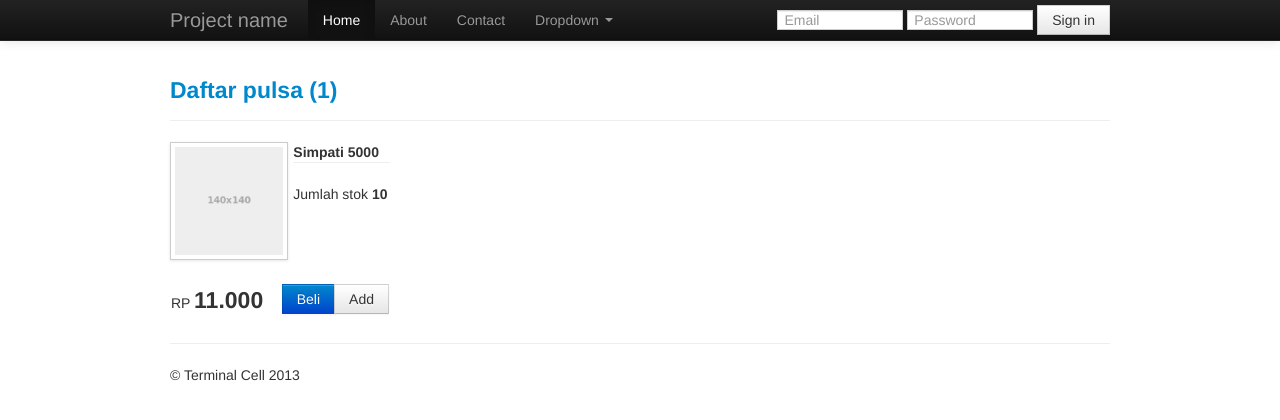
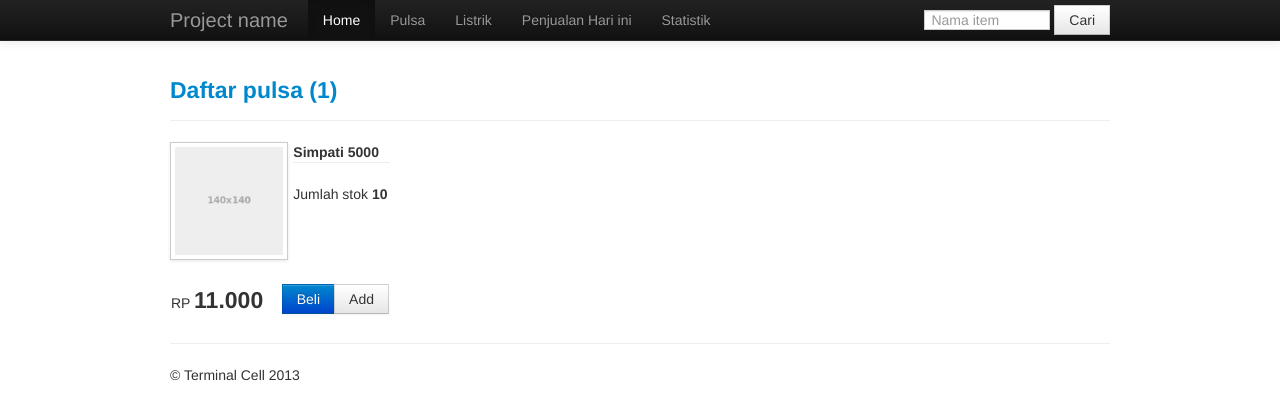
Before and after one commit to emaniacs/belajar-django, a Django app: page / in a window 1280 px wide. Shown: the top 420 px of the page. Run offline with Django 3.2, Linux system fonts and the light colour scheme; data comes from the database, SQL or seed files in the repository; both versions use the stored data as it was after the commit; parts of the project's set-up code (start-up, migrations or seed data) failed here and were passed over.

Commit message:
Update url.

```diff
--- a/etc/templates/default.html
+++ b/etc/templates/default.html
@@ -7,6 +7,7 @@
             {% else %}
                 {{'Django'}}
             {% endif %}
+            {{user.is_superuser}}
         </title>
         <link href="{% static 'css/bootstrap.css' %}" rel="stylesheet" />
         <link href="{% static 'css/style.css' %}" rel="stylesheet" />
@@ -37,33 +38,21 @@
                     <div class="nav-collapse collapse">
                         <ul class="nav">
                             <li class="active">
-                                <a href="#">Home</a></li>
+                                <a href="/">Home</a></li>
                             <li>
-                                <a href="#about">About</a></li>
+                                <a href="/pulsa">Pulsa</a></li>
                             <li>
-                                <a href="#contact">Contact</a></li>
-                            <li class="dropdown">
-                                <a href="#" class="dropdown-toggle" data-toggle="dropdown">Dropdown <b class="caret"></b></a>
-                                    <ul class="dropdown-menu">
-                                        <li>
-                                            <a href="#">Action</a></li>
-                                        <li>
-                                            <a href="#">Another action</a></li>
-                                        <li>
-                                            <a href="#">Something else here</a></li>
-                                        <li class="divider"></li>
-                                        <li class="nav-header">Nav header</li>
-                                        <li>
-                                            <a href="#">Separated link</a></li>
-                                        <li>
-                                            <a href="#">One more separated link</a></li>
-                                    </ul>
+                                <a href="/listrik">Listrik</a></li>
+                            <li>
+                                <a href="/penjualan/hari-ini">Penjualan Hari ini</a>
+                            </li>
+                            <li>
+                                <a href="/stats">Statistik</a>
                             </li>
                         </ul>
-                        <form class="navbar-form pull-right">
-                            <input class="span2" type="text" placeholder="Email">
-                            <input class="span2" type="password" placeholder="Password">
-                            <button type="submit" class="btn">Sign in</button>
+                        <form class="navbar-form pull-right" method="post" action="/search/item">
+                            <input class="span2" type="text" placeholder="Nama item" name="name">
+                            <button type="submit" class="btn">Cari</button>
                         </form>
                     </div><!--/.nav-collapse -->
                 </div>
```
Also changed, not shown: etc/db.sqlite3.
